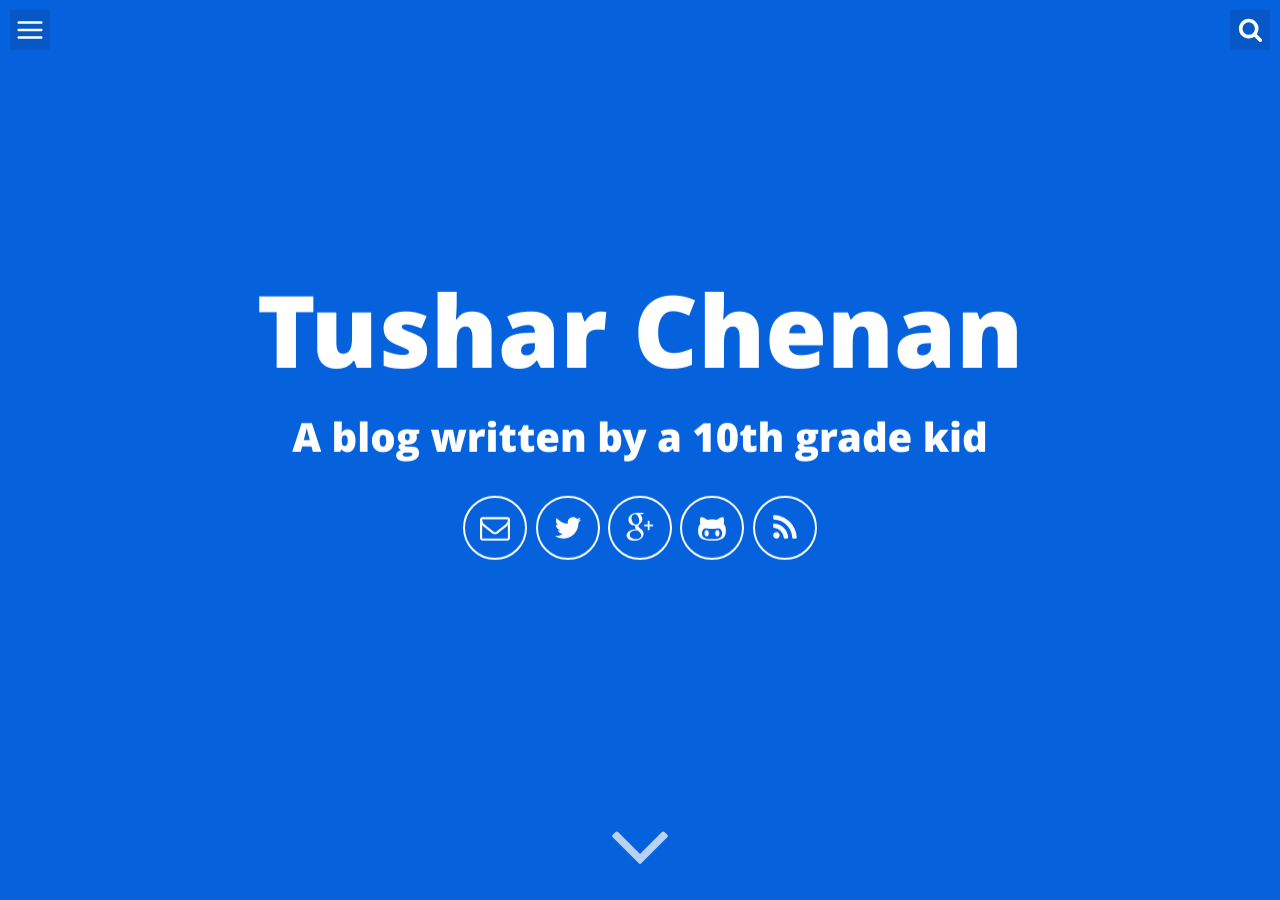
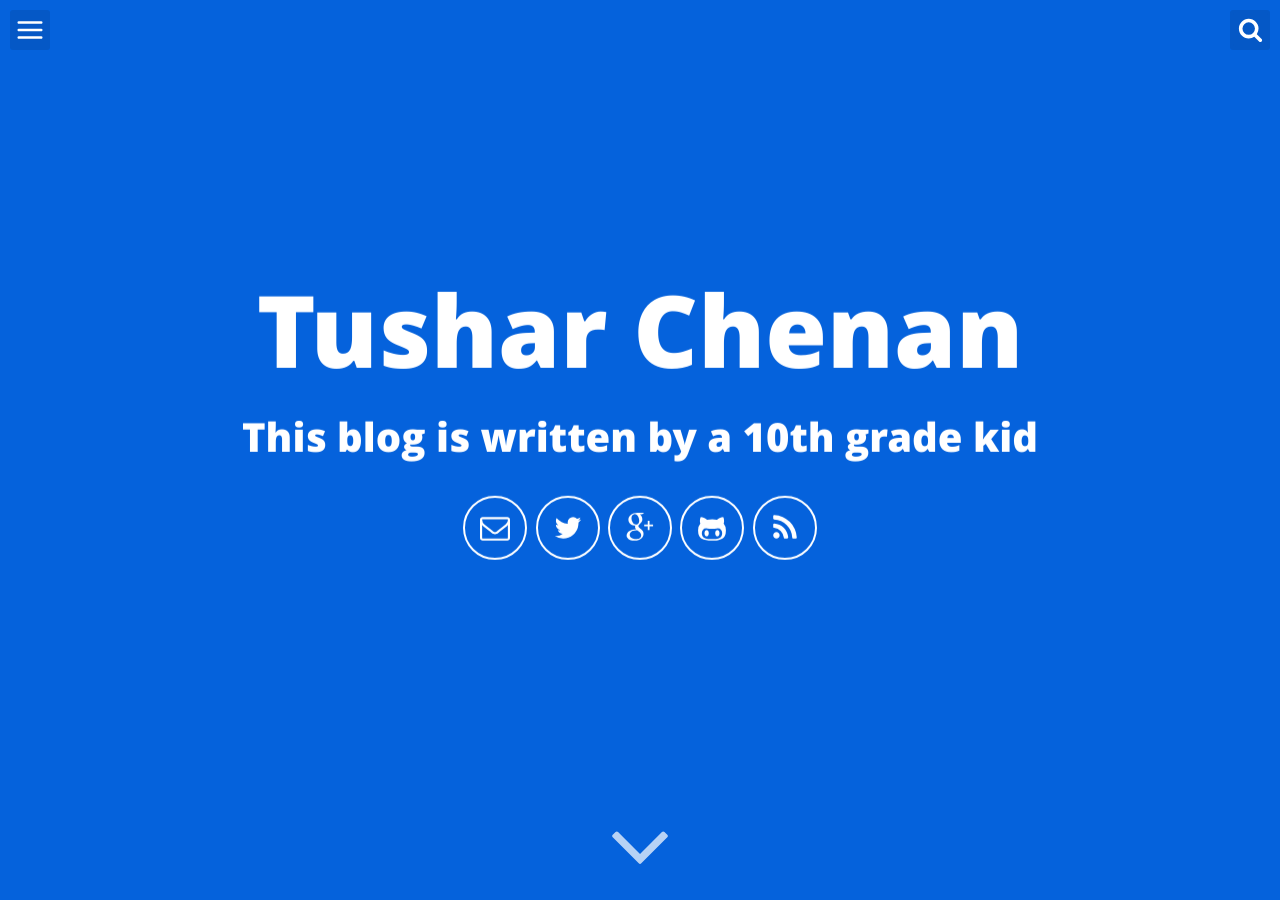
Before and after one commit to rocka0/myblog, a Jekyll site: the page built from index.html, in a window 1280 px wide and 900 px high. Built offline with Jekyll 4.4.1, drawn with Linux system fonts in a browser that asks for light colours; formulas are drawn with MathJax 3.

Commit message:
Update _config.yml

```diff
--- a/_config.yml
+++ b/_config.yml
@@ -1,5 +1,5 @@
 # Site settings
-description: A blog written by a 10th grade kid
+description: This blog is written by a 10th grade kid
 baseurl: "/myblog/" # the subpath of your site, e.g. /blog/
 url: "http://rocka0.github.io/myblog" # the base hostname & protocol for your site
 
```
